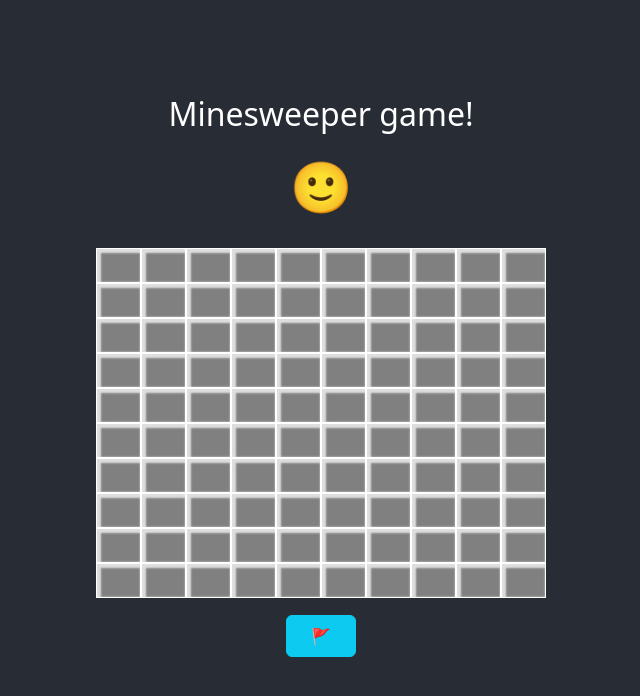
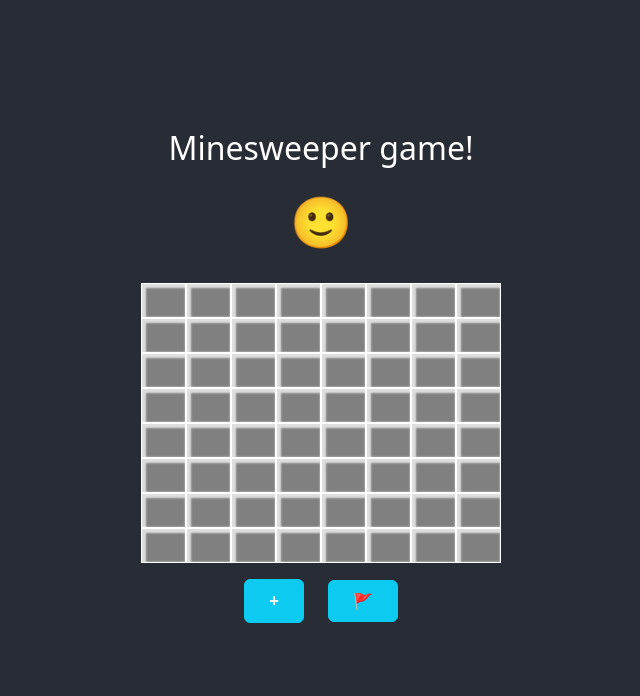
Before and after one commit to Samuel2131/MineSweeper, a React (Create React App) app: page / in a window 1280 px wide. Shown: the top 696 px of the page, without its empty margins (319-959 px from the left). Built offline with nearby package versions, Linux system fonts and the light colour scheme.

Commit message:
add plus btn

```diff
--- a/src/components/Minesweeper.tsx
+++ b/src/components/Minesweeper.tsx
@@ -2,11 +2,11 @@
 import React, { useEffect, useState } from "react";
 import { Cell, CellProps } from "./cell";
 
-const ROW = 10;
-const COL = 10;
 const BOMB_PERCENTAGE = 0.1;//To set bomb quantity;
 
 export const Minessweeper = () => {
+    const [ROW, setROW] = useState<number>(8);
+    const [COL, setCOL] = useState<number>(8);
     const [board, setBoard] = useState<JSX.Element[][]>(Array.from({length: ROW}, () => Array.from({length: COL})));
     const [flag, setFlag] = useState<boolean>(false);
     const [win, setWin] = useState<"Win" | "Lose" | "InProgess">("InProgess");
@@ -101,7 +101,17 @@ export const Minessweeper = () => {
     }, []);
 
     useEffect(() => {
-        if(checkWin() && win === "InProgess") {
+        if(board.length === 0){
+            for(let i=0;i<ROW+4;i++) {
+                let arr = []
+                for(let j=0;j<COL+4;j++) arr.push(<Cell cell={{row: i, col: j, value: 0, isFlag: false, isBomb: Math.random() < BOMB_PERCENTAGE, isShown: false}} clickCell={clickCell}/>);
+                board.push(arr);
+            }
+            setBoard([...board]);
+            setROW(ROW === 20 ? 4 : ROW+4);
+            setCOL(COL === 20 ? 4 : COL+4);
+        }
+        else if(checkWin() && win === "InProgess") {
             setWin("Win");
             showAllBomb();
         }
@@ -115,12 +125,13 @@ export const Minessweeper = () => {
                 {win === "Win" ? <h1 className="fs-2">You Won!</h1> : win === "Lose" ? <h1 className="fs-2">You Lose!</h1> : null}
                 {<span onClick={() => reset()} className="emojiStyle">{win === "Win" ? '😆' : win === "Lose" ? '😣' : '🙂'}</span>}
                 <div className="container game-board mt-4" style={{pointerEvents: (win === "Lose" || win === "Win") ? "none" : "all"}}>
-                    {React.Children.toArray(board.map((arr, i) => {
+                    {board.length !== 0 && React.Children.toArray(board.map((arr, i) => {
                         return <div className="row">{React.Children.toArray(arr.map((_, j) => board[i][j]))}</div>;
                     }))}
                 </div>
                 <div className="mt-3">
-                    <button type="button" className="btn btn-info py-2 px-4" onClick={() => setCellClickFunction()}>{flag ? <span className="icon1">1</span> : '🚩'}</button>
+                <button type="button" className="btn btn-info py-2 px-4 btnAdd fw-bold" onClick={() => setBoard([])}>+</button>
+                    <button type="button" className="btn btn-info py-2 px-4 ms-4" onClick={() => setCellClickFunction()}>{flag ? <span className="icon1">1</span> : '🚩'}</button>
                 </div>
             </div>
         </div>
```
